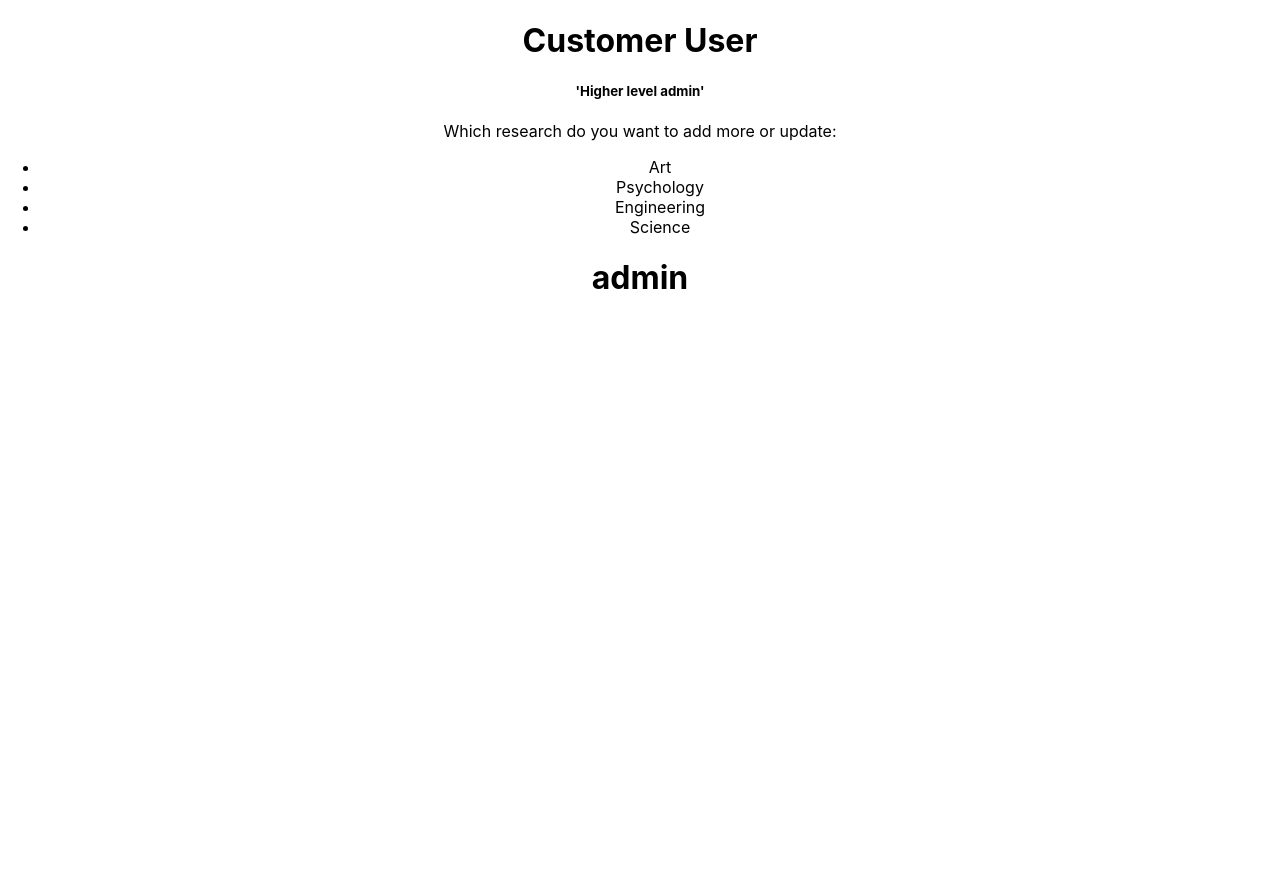
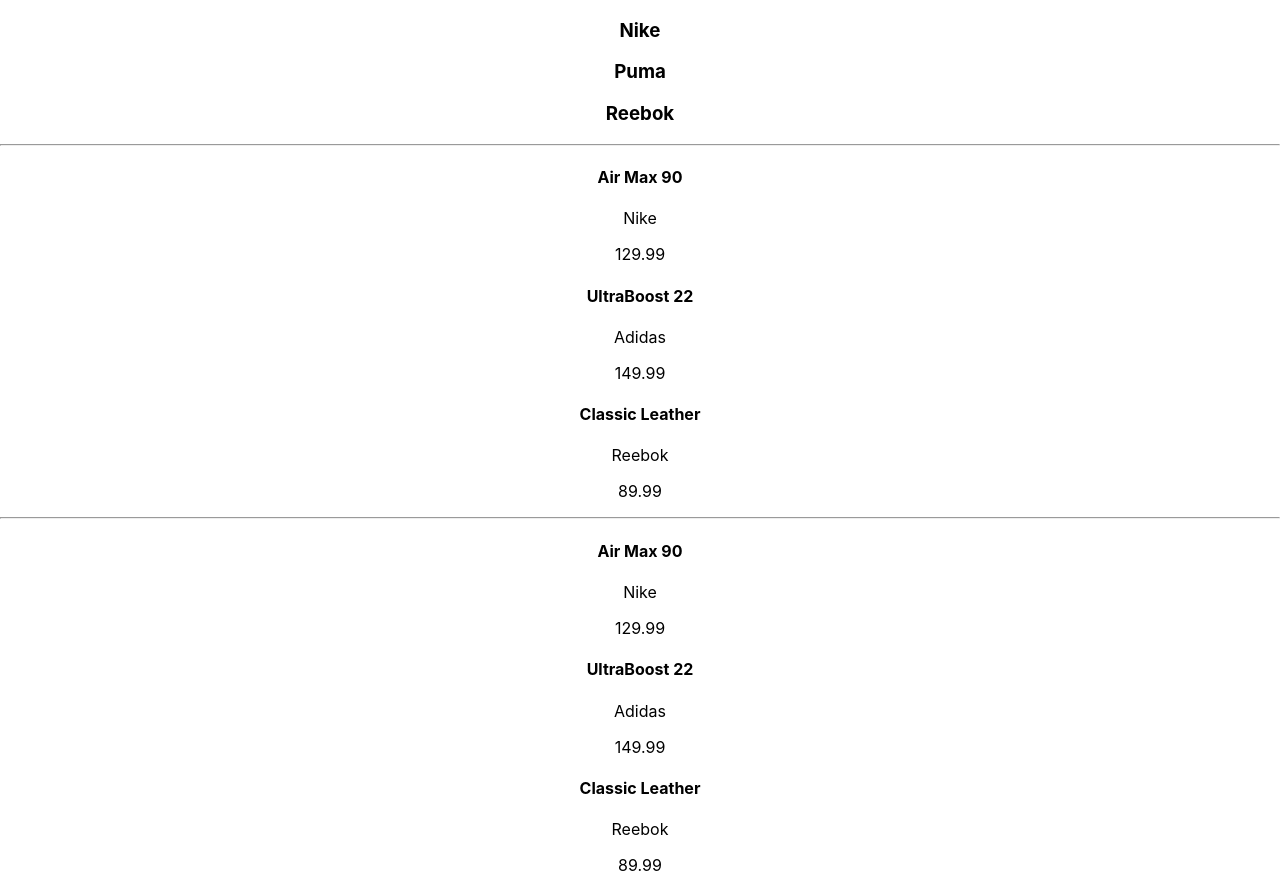
Before and after one commit to ZakariyeNor/react_I, a React (Create React App) app in the folder react_i/: page / in a window 1280 px wide. Before the commit the page ends 800 px from the top, so only its background shows below. Built offline with nearby package versions, Linux system fonts and the light colour scheme.

Commit message:
Add event handlers

```diff
--- a/react_i/src/App.js
+++ b/react_i/src/App.js
@@ -1,8 +1,17 @@
 import logo from './logo.svg';
 import './App.css';
-import ConditionalRenderingClass from './components/ConditionalRenderingClass';
-import ConditionalRenderingFunctional from './components/ConditionalRenderingFunctional';
+import RenderingLists from './components/RenderingLists';
 
+/* React data flow */
+/* import MethodsAsPropsChild from './components/MethodsAsPropsChild';
+import MethodsAsPropsParent from './components/MethodsAsPropsParent'; */
+
+/* Nesting components */
+/* import NestingComponents from './components/NestingComponents'; */
+
+/* Conditional components */
+/* import ConditionalRenderingClass from './components/ConditionalRenderingClass';
+import ConditionalRenderingFunctional from './components/ConditionalRenderingFunctional'; */
 
 /* Event Binding */
 /* import EventBinding from './components/EventBinding'; */
@@ -26,9 +35,26 @@
 function App() {
   return (
     <div className="App">
+      <RenderingLists />
+    </div>
+
+
+    /* React data flow */
+    /* <div className="App">
+      <MethodsAsPropsParent />
+    </div> */
+
+    /* Nesting Components */
+    /* <div className="App">
+      <NestingComponents />
+    </div> */
+
+
+    /* Conditional Rendering */
+    /* <div className="App">
       <ConditionalRenderingClass />
       <ConditionalRenderingFunctional user={false} />
-    </div>
+    </div> */
 
     /* Event binding
     <div className="App">
--- a/react_i/src/components/ConditionalRenderingClass.js
+++ b/react_i/src/components/ConditionalRenderingClass.js
@@ -1,4 +1,4 @@
-import React, { Component } from 'react'
+/* import React, { Component } from 'react'
 
 export class ConditionalRenderingClass extends Component {
     constructor(props) {
@@ -58,4 +58,4 @@
   }
 }
 
-export default ConditionalRenderingClass
+export default ConditionalRenderingClass */
--- a/react_i/src/components/ConditionalRenderingFunctional.js
+++ b/react_i/src/components/ConditionalRenderingFunctional.js
@@ -1,4 +1,4 @@
-import React from 'react'
+/* import React from 'react'
 
 function ConditionalRenderingFunctional(props) {
   return (
@@ -8,4 +8,4 @@
   )
 }
 
-export default ConditionalRenderingFunctional
+export default ConditionalRenderingFunctional */
--- /dev/null
+++ b/react_i/src/components/MethodsAsPropsChild.js
@@ -0,0 +1,56 @@
+/* import React from 'react'
+
+function MethodsAsPropsChild(props) {
+    console.log('researchUser prop:', props.userResearch);
+    return (
+        <div>
+            {
+                props.userResearch ? (
+                    <div>
+                        <h5>'Reporter'</h5>
+                        <p>Choose from this list what do you want research:</p>
+                        <ul>
+                            <li>
+                                Art
+                            </li>
+                            <li>
+                                Psychology
+                            </li>
+                            <li>
+                                Engineering
+                            </li>
+                            <li>
+                                Science
+                            </li>
+                        </ul>
+
+                        <button onClick={props.goBack}>Go Back</button>
+                    </div>
+                ) : (
+                    <div>
+                        <h5>'Higher level admin'</h5>
+                        <p>Which research do you want to add more or update:</p>
+                        <ul>
+                            <li>
+                                Art
+                            </li>
+                            <li>
+                                Psychology
+                            </li>
+                            <li>
+                                Engineering
+                            </li>
+                            <li>
+                                Science
+                            </li>
+                        </ul>
+
+                        <button onClick={props.clickHandler}>Change</button>
+                    </div>
+                )
+            }
+        </div>
+    )
+}
+
+export default MethodsAsPropsChild */
--- /dev/null
+++ b/react_i/src/components/MethodsAsPropsParent.js
@@ -0,0 +1,35 @@
+/* import React, { Component } from 'react'
+import MethodsAsPropsChild from './MethodsAsPropsChild'
+
+class MethodsAsPropsParent extends Component {
+    constructor(props) {
+      super(props)
+      this.state = {
+         userResearch: false,
+      }
+    }
+    clickHandler = () => {
+        this.setState({
+            userResearch: true,
+        })
+        console.log(this)
+    }
+    goBack = () => {
+        this.setState({
+            userResearch: false,
+        })
+    }
+  render() {
+    return (
+      <div>
+        <MethodsAsPropsChild
+            userResearch={this.state.userResearch}
+            clickHandler={this.clickHandler}
+            goBack={this.goBack}
+        />
+      </div>
+    )
+  }
+}
+
+export default MethodsAsPropsParent */
--- /dev/null
+++ b/react_i/src/components/NestingComponents.js
@@ -0,0 +1,24 @@
+/* import React, { Component } from 'react'
+import UserObtions from './UserObtions'
+import UserInfo from './UserInfo'
+
+export class NestingComponents extends Component {
+    constructor(props) {
+      super(props)
+
+      this.state = {
+        userHasClearance: true,
+        researchUser: true
+      }
+    }
+  render() {
+    return (
+      <div>
+            <UserInfo userHasClearance={this.state.userHasClearance} />
+            <UserObtions researchUser={this.state.researchUser} />
+      </div>
+    )
+  }
+}
+
+export default NestingComponents */
--- /dev/null
+++ b/react_i/src/components/RenderingLists.js
@@ -0,0 +1,57 @@
+import React from 'react'
+import Shoe from './Shoe';
+
+function RenderingLists() {
+    const showItems = [
+        'Nike',
+        'Puma',
+        'Reebok'
+    ]
+
+    const shoes = [
+        {
+            title: "Air Max 90",
+            manufacturer: "Nike",
+            price: 129.99
+        },
+        {
+            title: "UltraBoost 22",
+            manufacturer: "Adidas",
+            price: 149.99
+        },
+        {
+            title: "Classic Leather",
+            manufacturer: "Reebok",
+            price: 89.99
+        }
+    ];
+
+
+    return (
+        <div>
+            {showItems.map(shoe => {
+                return <h3>{shoe}</h3>
+            })}
+            <hr />
+            {
+                shoes.map(shoow => {
+                    return (
+                        <div>
+                            <h4>{shoow.title}</h4>
+                            <p>{shoow.manufacturer}</p>
+                            <p>{shoow.price}</p>
+                        </div>
+                    )
+                })
+            }
+            <hr />
+            {
+                shoes.map(shoow => {
+                    return <Shoe shoow={shoow} />
+                })
+            }
+        </div>
+    )
+}
+
+export default RenderingLists
--- /dev/null
+++ b/react_i/src/components/Shoe.js
@@ -0,0 +1,14 @@
+import React from 'react'
+
+function Shoe(props) {
+    const shoow = props.shoow
+    return (
+        <div>
+            <h4>{shoow.title}</h4>
+            <p>{shoow.manufacturer}</p>
+            <p>{shoow.price}</p>
+        </div>
+    )
+}
+
+export default Shoe
```
Also changed, not shown: react_i/src/components/UserInfo.js (added, +15 -0 lines), react_i/src/components/UserObtions.js (added, +51 -0 lines).
